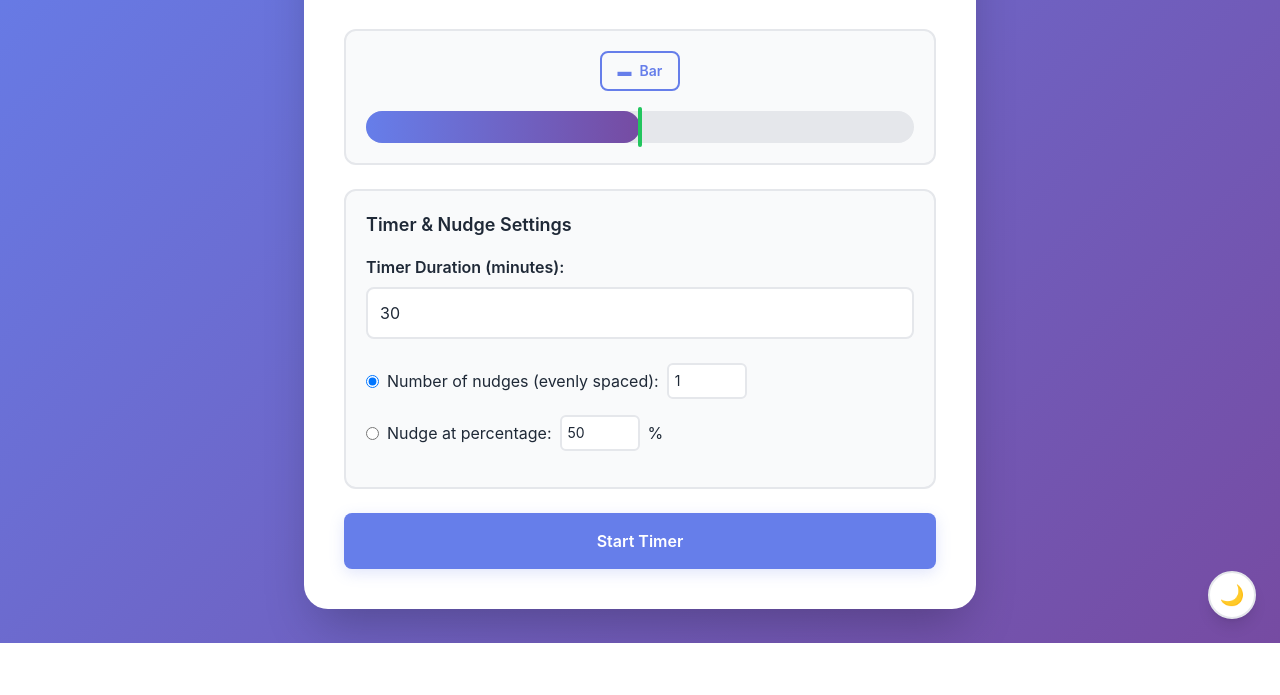
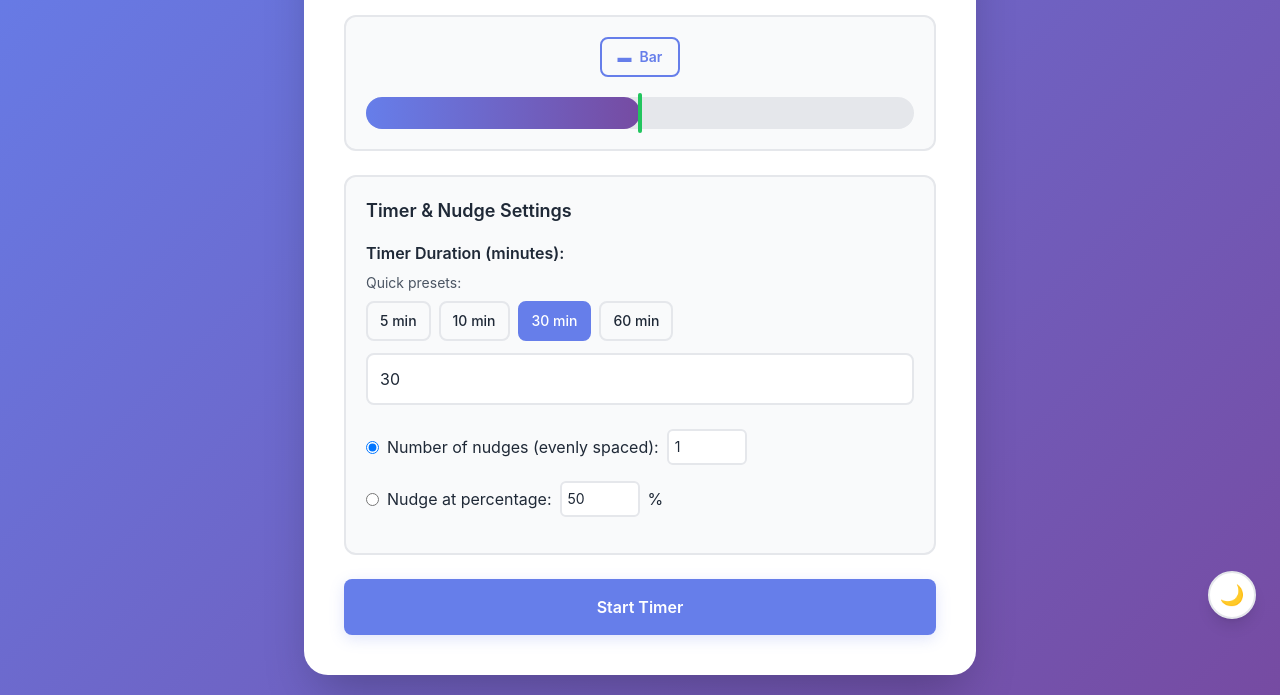
Before and after one commit to Hkly/nudge-o-clock, a website built with Vite: page index.html in a window 1280 px wide. Shown: the part 157-852 px from the top of the page. Before the commit the page ends 800 px from the top, so only its background shows below. Built offline with nearby package versions, Linux system fonts and the light colour scheme.

Commit message:
Add some presets

```diff
--- a/index.html
+++ b/index.html
@@ -46,6 +46,15 @@
 
                 <div class="mb-6">
                     <label for="minutes" class="block mb-2 font-semibold text-themed">Timer Duration (minutes):</label>
+                    <div class="mb-3">
+                        <div class="text-sm text-muted-themed mb-2">Quick presets:</div>
+                        <div class="flex gap-2 flex-wrap">
+                            <button class="preset-btn" data-minutes="5">5 min</button>
+                            <button class="preset-btn" data-minutes="10">10 min</button>
+                            <button class="preset-btn" data-minutes="30">30 min</button>
+                            <button class="preset-btn" data-minutes="60">60 min</button>
+                        </div>
+                    </div>
                     <input type="number" id="minutes" min="1" max="1440" value="30" class="input-field">
                 </div>
 
--- a/src/js/UIManager.js
+++ b/src/js/UIManager.js
@@ -35,6 +35,7 @@ export class UIManager {
             pauseBtn: document.getElementById('pauseBtn'),
             resetBtn: document.getElementById('resetBtn'),
             themeToggle: document.getElementById('themeToggle'),
+            presetBtns: document.querySelectorAll('.preset-btn'),
 
             // Display elements
             timeText: document.getElementById('timeText'),
@@ -63,7 +64,10 @@ export class UIManager {
         });
 
         // Settings change listeners
-        this.elements.minutesInput.addEventListener('input', () => this._updatePreview());
+        this.elements.minutesInput.addEventListener('input', () => {
+            this._updatePreview();
+            this._updateActivePreset();
+        });
         this.elements.nudgeCountRadio.addEventListener('change', () => this._updatePreview());
         this.elements.nudgeCountValue.addEventListener('input', () => {
             if (this.elements.nudgeCountRadio.checked) {
@@ -82,6 +86,14 @@ export class UIManager {
             if (e.key === 'Enter') {
                 this.startTimer();
             }
+        });
+
+        // Preset button listeners
+        this.elements.presetBtns.forEach(btn => {
+            btn.addEventListener('click', (e) => {
+                const minutes = parseInt(e.target.dataset.minutes);
+                this._setMinutes(minutes);
+            });
         });
     }
 
@@ -276,5 +288,31 @@ export class UIManager {
      */
     initialize() {
         this._updatePreview();
+        this._updateActivePreset();
+    }
+
+    /**
+     * Set the minutes input value and update UI
+     */
+    _setMinutes(minutes) {
+        this.elements.minutesInput.value = minutes;
+        this._updatePreview();
+        this._updateActivePreset();
+    }
+
+    /**
+     * Update active preset button styling
+     */
+    _updateActivePreset() {
+        const currentMinutes = parseInt(this.elements.minutesInput.value);
+
+        this.elements.presetBtns.forEach(btn => {
+            const btnMinutes = parseInt(btn.dataset.minutes);
+            if (btnMinutes === currentMinutes) {
+                btn.classList.add('active');
+            } else {
+                btn.classList.remove('active');
+            }
+        });
     }
 }
--- a/src/style.css
+++ b/src/style.css
@@ -79,6 +79,25 @@
   .btn-toggle:hover {
     background-color: var(--color-primary);
     color: white;
+  }
+
+  .preset-btn {
+    @apply px-3 py-2 text-sm font-medium rounded-lg transition-all duration-300 transform hover:-translate-y-0.5;
+    background-color: var(--color-surface);
+    color: var(--color-text);
+    border: 2px solid var(--color-border);
+  }
+
+  .preset-btn:hover {
+    background-color: var(--color-primary);
+    color: white;
+    border-color: var(--color-primary);
+  }
+
+  .preset-btn.active {
+    background-color: var(--color-primary);
+    color: white;
+    border-color: var(--color-primary);
   }
 
   .theme-toggle {
```
